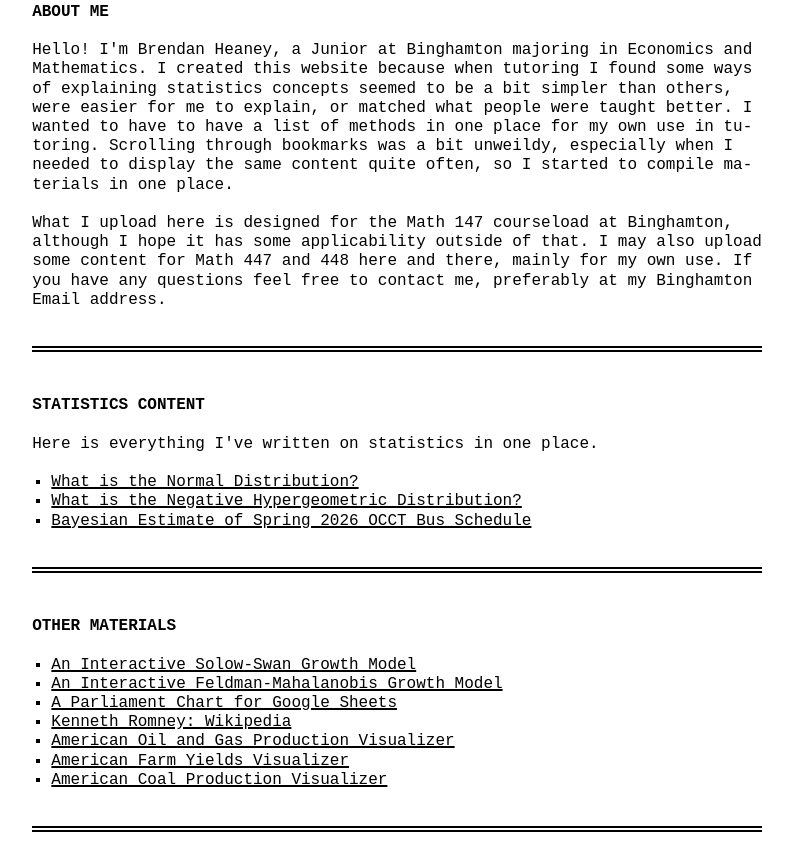
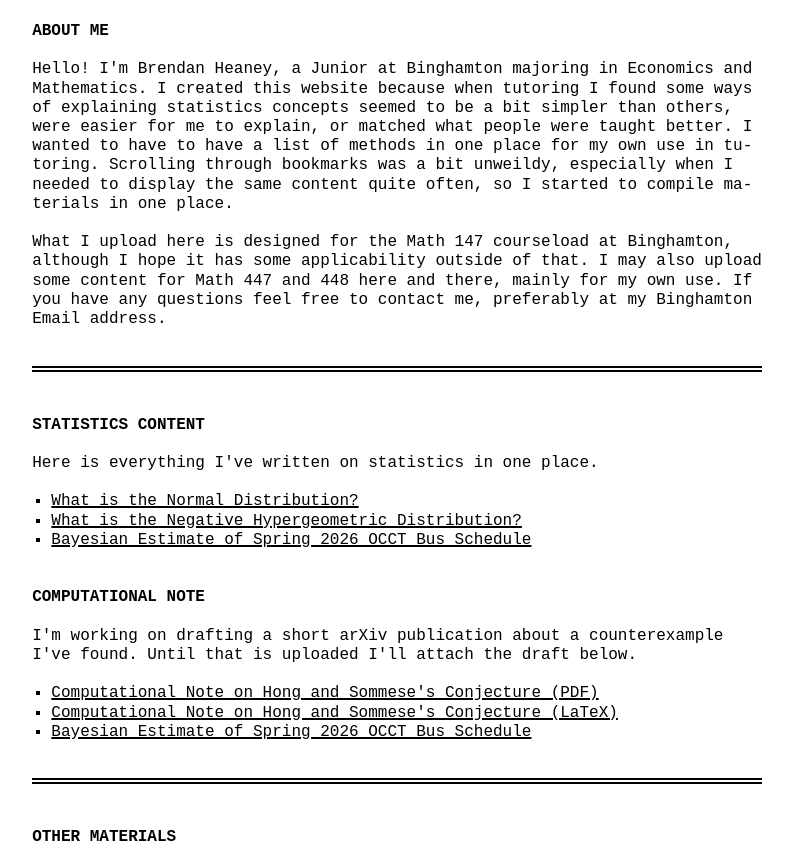
Before and after one commit to brendantheaney/skills-github-pages, a website: page index.html in a window 1280 px wide. Shown: the part 362-1226 px from the top of the page, without its empty margins (243-1036 px from the left). Drawn offline with Linux system fonts and the light colour scheme; a web font is replaced by a local one.

Commit message:
Add Computational Note section to index.html
Added a new section for Computational Note with links to the draft publication.

```diff
--- a/index.html
+++ b/index.html
@@ -34,6 +34,7 @@
 <ul class="incremental">
 <li><a href="#introduction" id="toc-introduction">About Me</a></li>
 <li><a href="#statistics" id="toc-the-basics">Statistics</a></li>
+<li><a href="#counterexample" id="toc-the-basics">Computational Note</a></li>
 <li><a href="#Other" id="toc-lists">Other Material</a></li>
 <li><a href="#Resume" id="toc-lists">My Resume</a></li>
 <li><a href="#discussion" id="toc-discussion">Contact</a></li>
@@ -56,6 +57,14 @@
 <ul class="incremental">
 <li> <a href="Normal">What is the Normal Distribution?</a> </li>
 <li> <a href="NegHyperGeo">What is the Negative Hypergeometric Distribution?</a> </li>
+	<li> <a href="SpringSchedule.pdf">Bayesian Estimate of Spring 2026 OCCT Bus Schedule</a> </li>
+</ul>
+
+<h2 id="conjecture">Computational Note</h2>
+<p>I'm working on drafting a short arXiv publication about a counterexample I've found. Until that is uploaded I'll attach the draft below.</p>
+<ul class="incremental">
+<li> <a href="Heaney, Brendan, Computational Note.pdf">Computational Note on Hong and Sommese's Conjecture (PDF)</a> </li>
+<li> <a href="Heaney, Brendan, Computational Note.tex">Computational Note on Hong and Sommese's Conjecture (LaTeX)</a> </li>
 	<li> <a href="SpringSchedule.pdf">Bayesian Estimate of Spring 2026 OCCT Bus Schedule</a> </li>
 </ul>
 <hr>
```
